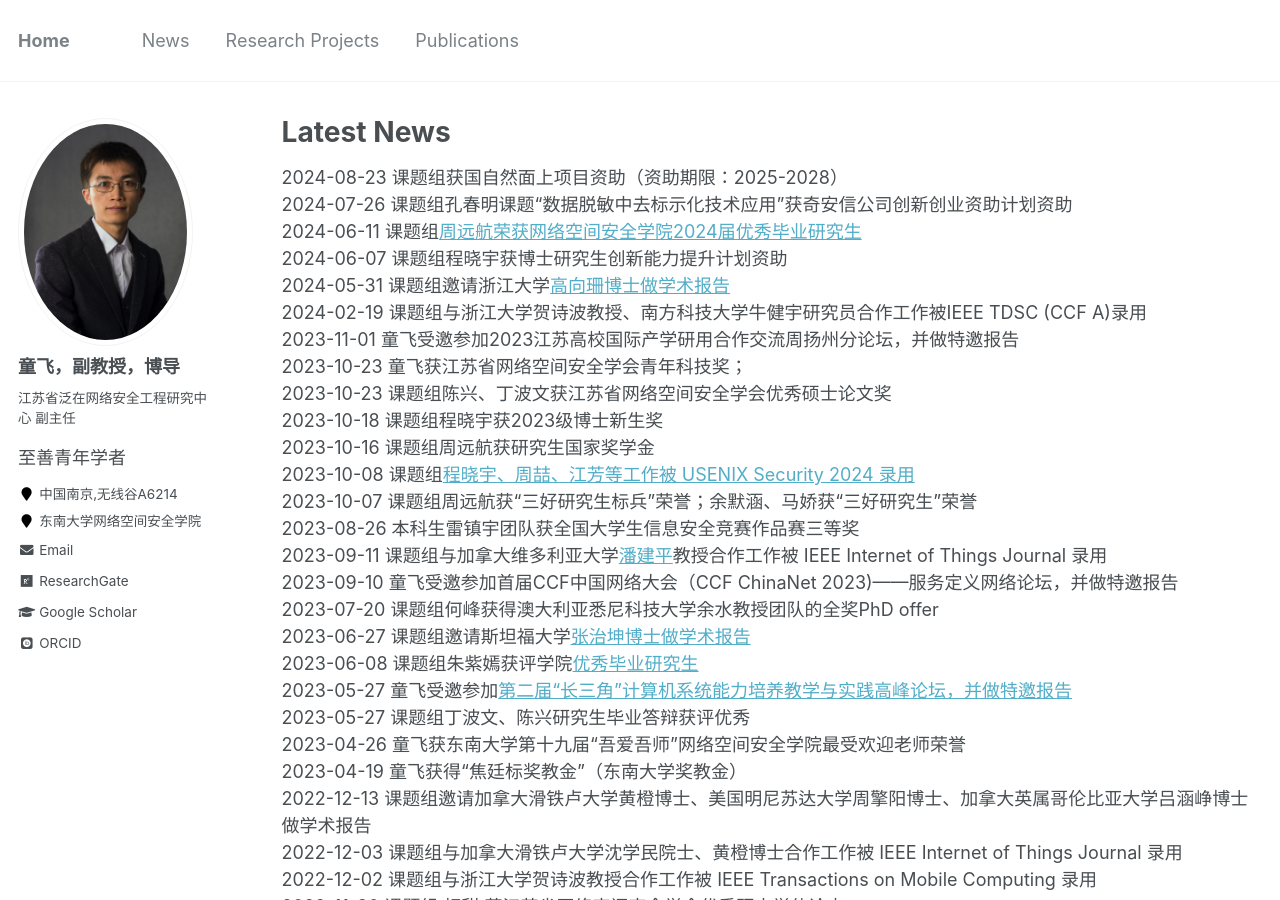
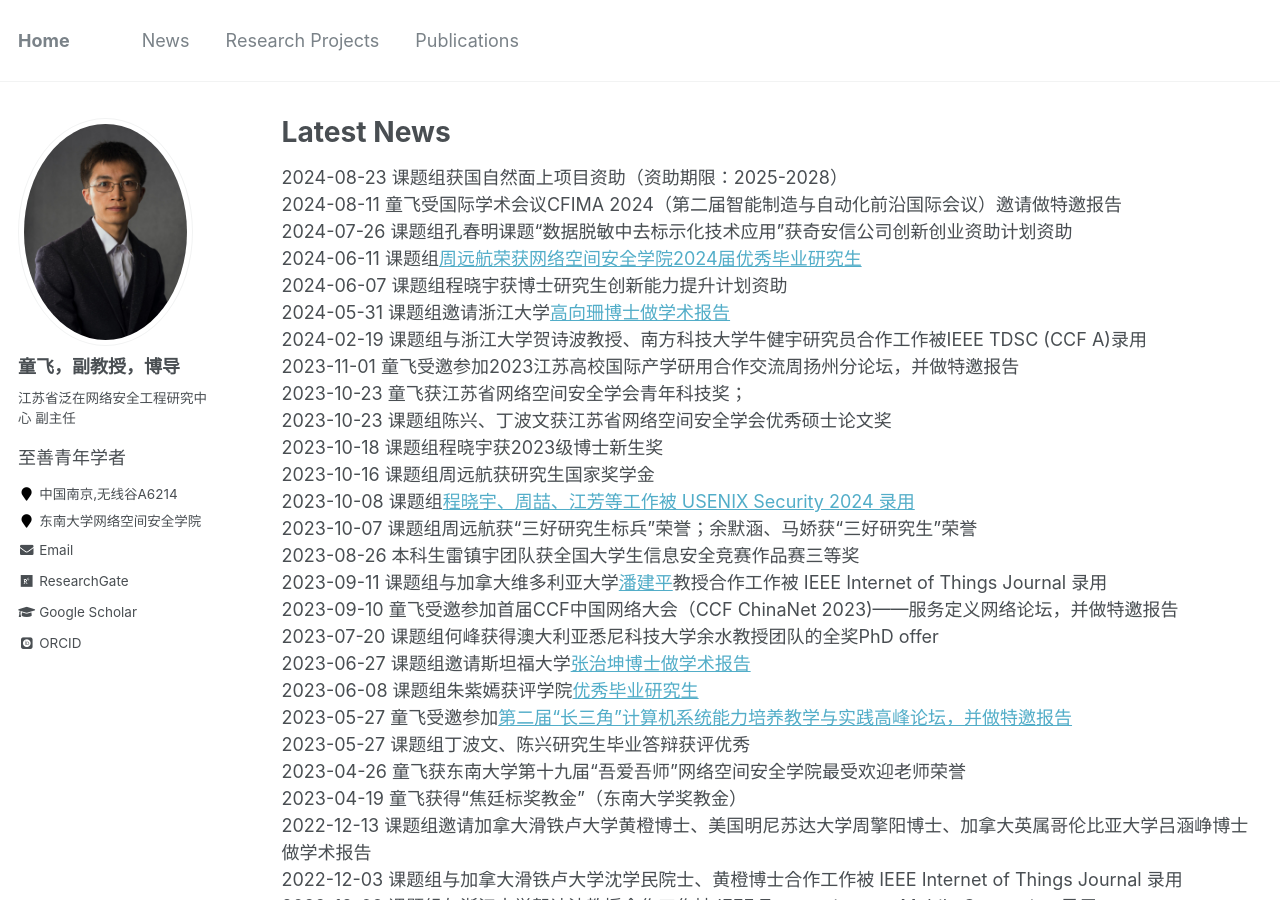
Before and after one commit to fei-tong/fei-tong.github.io, a Jekyll site: the page built from _pages/News.md, in a window 1280 px wide and 900 px high. Built offline with Jekyll 4.4.1, drawn with Linux system fonts in a browser that asks for light colours; some web fonts are replaced.

Commit message:
Update News.md

```diff
--- a/_pages/News.md
+++ b/_pages/News.md
@@ -5,6 +5,7 @@ permalink: /News/
 author_profile: true
 ---
 2024-08-23 课题组获国自然面上项目资助（资助期限：2025-2028）<br>
+2024-08-11 童飞受国际学术会议CFIMA 2024（第二届智能制造与自动化前沿国际会议）邀请做特邀报告<br>
 2024-07-26 课题组孔春明课题“数据脱敏中去标示化技术应用”获奇安信公司创新创业资助计划资助<br>
 2024-06-11 课题组[周远航荣获网络空间安全学院2024届优秀毕业研究生](https://cyber.seu.edu.cn/2024/0611/c18217a493451/page.htm)<br>
 2024-06-07 课题组程晓宇获博士研究生创新能力提升计划资助<br>
```
